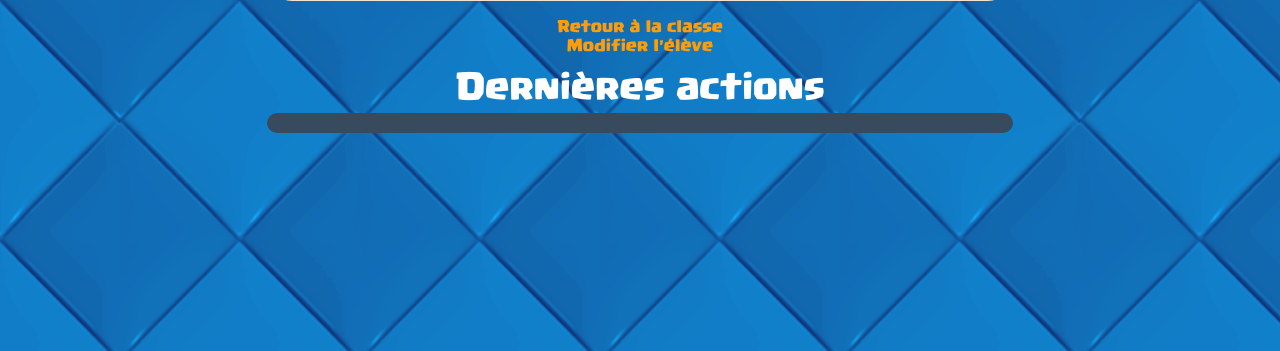
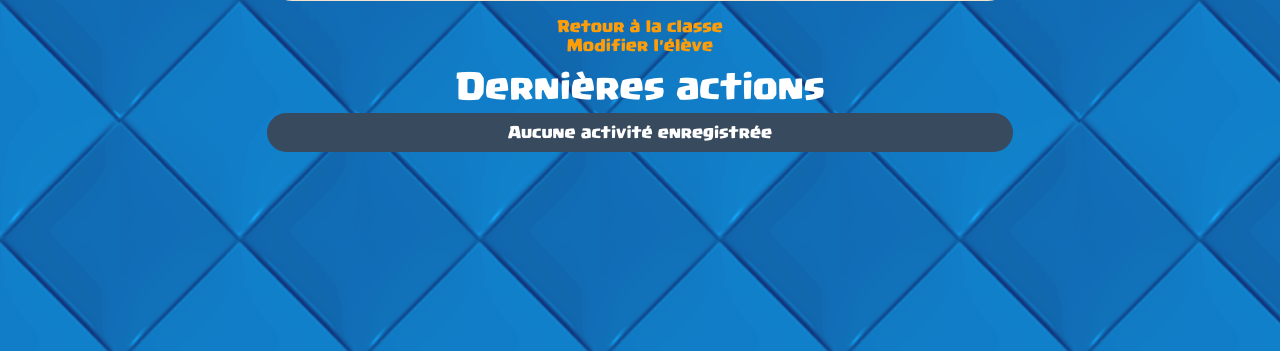
Before and after one commit to jyaire/classe-royale, a Symfony app: template templates/student/show.html.twig in a window 1280 px wide. Shown: the part 362-713 px from the top of the page. Run offline with Twig, Linux system fonts and the light colour scheme; the template is opened without the code that fills it, so the values that code supplies are empty; style sheets or scripts are compiled from the project's sources; some libraries are stand-ins or nearby versions.

Commit message:
Display no record for no actions on student page

```diff
--- a/templates/student/show.html.twig
+++ b/templates/student/show.html.twig
@@ -92,6 +92,10 @@
                         <button class="btn">Supprimer</button>
                     </form>
                 </div>
+            {% else %}
+                <div class="col text-center">
+                    Aucune activité enregistrée
+                </div>
             {% endfor %}
         </div>
     </div>
```
